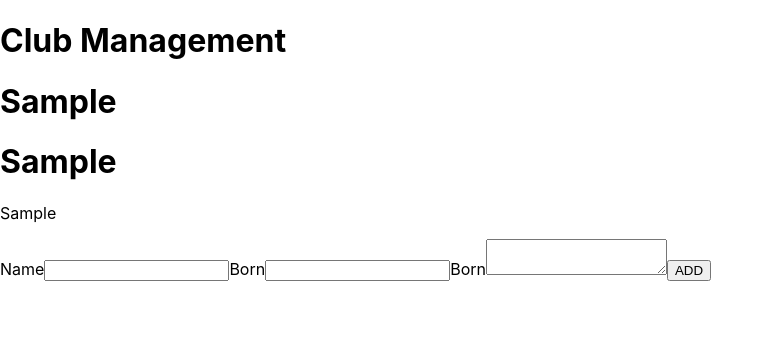
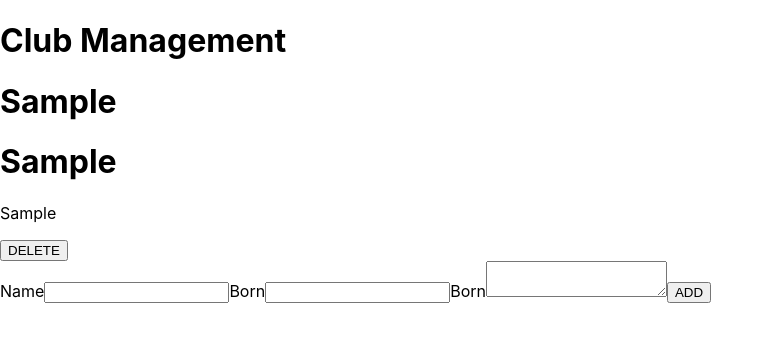
Before and after one commit to starain31/club-management, a React (Create React App) app: page / in a window 1280 px wide. Both pictures are taken after typing "Sample", "Sample", "Sample" into the empty fields and a click on the input "ADD". Shown: the top 342 px of the page, without its empty margins (0-774 px from the left). Built offline with nearby package versions, Linux system fonts and the light colour scheme.

Commit message:
Add delete button to Member component.

```diff
--- a/src/components/member/Member.tsx
+++ b/src/components/member/Member.tsx
@@ -1,4 +1,5 @@
 import React from "react";
+import { store } from "./membersSlice";
 
 export type MemberType = {
   name: string;
@@ -15,6 +16,13 @@ export function Member({ member }: MemberProps) {
       <h1>{member.name}</h1>
       <h1>{member.born}</h1>
       <p>{member.bio}</p>
+      <button
+        onClick={() =>
+          store.dispatch({ type: "DELETE_MEMBER", payload: member.id })
+        }
+      >
+        DELETE
+      </button>
     </div>
   );
 }
```
